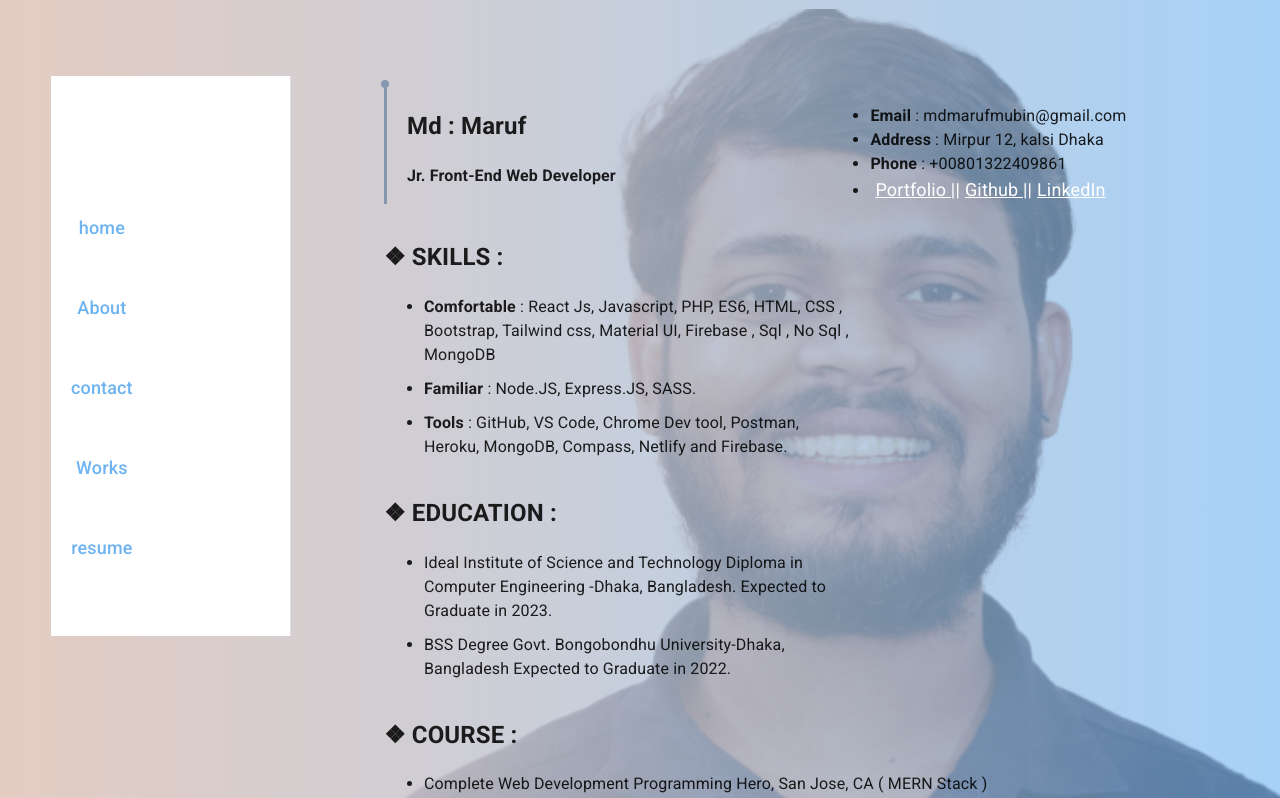
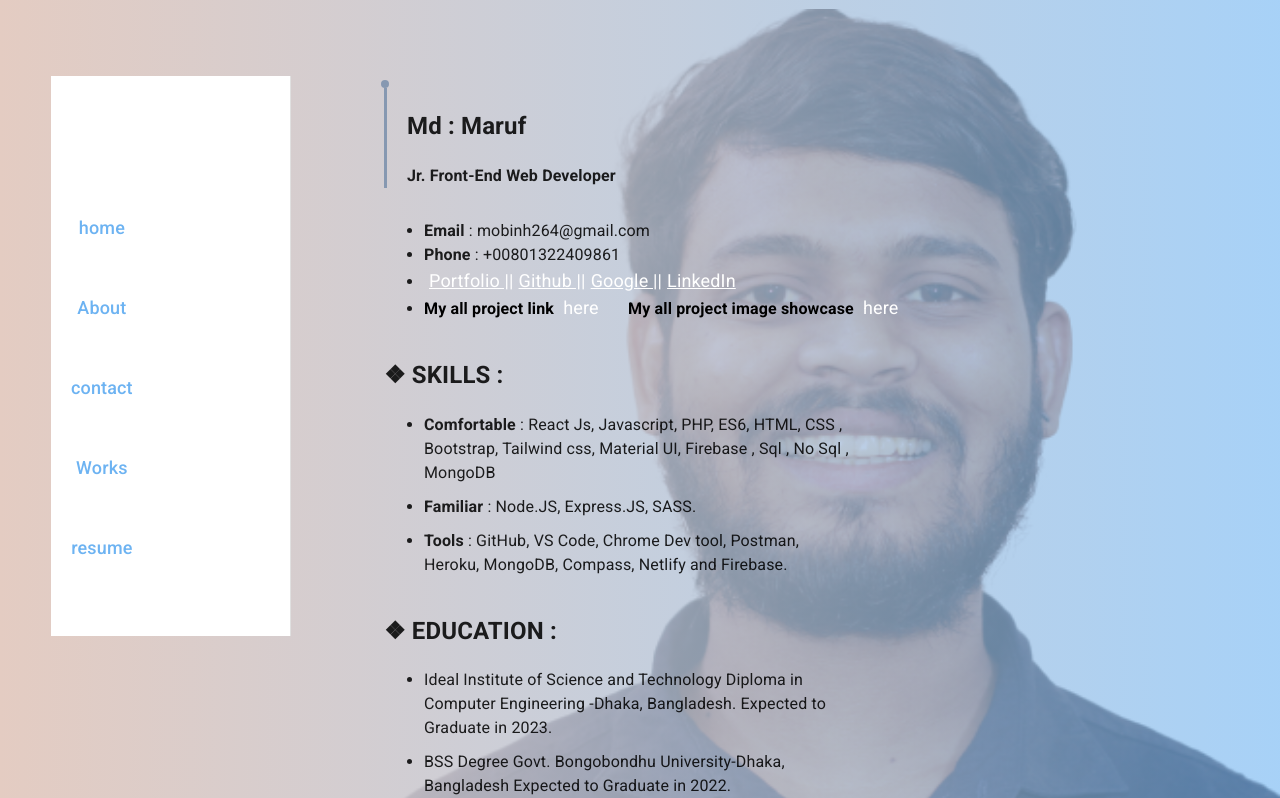
Before and after one commit to MarufMobin/myportfolio, a React (Create React App) app: page /resume in a window 1280 px wide. Shown: the top 798 px of the page. Built offline with nearby package versions, Linux system fonts and the light colour scheme.

Commit message:
some link and resume update

```diff
--- a/src/Pages/Resume/Resume.css
+++ b/src/Pages/Resume/Resume.css
@@ -53,3 +53,7 @@
     color: #000;
     background-color: #fff;
 }
+.text-edit{
+    text-decoration: none;
+    color: #000;
+}
--- a/src/Pages/Resume/Resume.js
+++ b/src/Pages/Resume/Resume.js
@@ -109,10 +109,18 @@ function Resume(props) {
           </div>
           <div>
             <ul>
-              <li> <strong> Email </strong>: mdmarufmubin@gmail.com</li>
-              <li> <strong>Address</strong> : Mirpur 12, kalsi Dhaka</li>
+              <li> <strong> Email </strong>: mobinh264@gmail.com</li>
               <li> <strong>Phone </strong>: +00801322409861</li>
-              <li><a className="link-style" href="https://marufmobin.netlify.app/" target='_blank'>Portfolio ||</a><a className="link-style" href="https://github.com/MarufMobin" target='_blank'>Github ||</a><a className="link-style" href="https://www.linkedin.com/in/marufmobin/" target='_blank'>LinkedIn</a></li>
+
+              {/* all links are here */}
+              <li>
+                <a className="link-style" href="https://marufmobin.netlify.app/" target='_blank'>Portfolio ||</a><a className="link-style" href="https://github.com/MarufMobin" target='_blank'>Github ||</a>
+              <a className="link-style" href="https://www.google.com/search?q=maruf+mobin" target='_blank'>Google ||</a>
+              <a className="link-style" href="https://www.linkedin.com/in/marufmobin/" target='_blank'>LinkedIn</a></li>
+              <li>
+                <a href="https://github.com/MarufMobin/MyAllRepo/blob/master/allproject.txt" className='text-edit'target="_blank"><strong>My all project link</strong> <span className='link-style'>here  </span></a>
+                <a href="https://drive.google.com/drive/folders/17Mydo0wjgZmxxvIXhvO9nKfbaGLNMOVM" className='text-edit ms-2'target="_blank"><strong>   &nbsp; &nbsp; &nbsp; My all project image showcase </strong><span className='link-style'>here</span></a>
+              </li>
             </ul>
           </div>
           <div className="">
@@ -157,8 +165,7 @@ function Resume(props) {
             <ul>
               <li>Bangla , English and Urdu</li>
             </ul>
-            <a href='https://drive.google.com/uc?export=download&id=1EVqq81Q3PE-m8zP76EqM5FiwoUSeYGYx
-' download='https://drive.google.com/file/d/1EVqq81Q3PE-m8zP76EqM5FiwoUSeYGYx/view?usp=sharing' className='resume-btn'> Download Resume</a>
+            <a href='https://drive.google.com/uc?export=download&id=1vW5gj8rFfD2Pc435kD52KZfg7Hp1P2Ch' download='https://drive.google.com/file/d/1vW5gj8rFfD2Pc435kD52KZfg7Hp1P2Ch/view?usp=sharing' className='resume-btn'> Download Resume</a>
           </div>
 
         </div>
```
